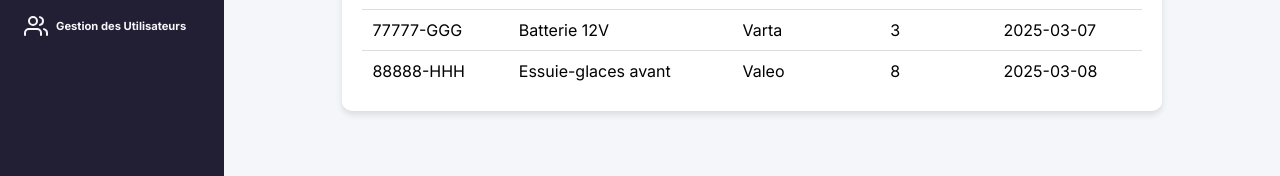
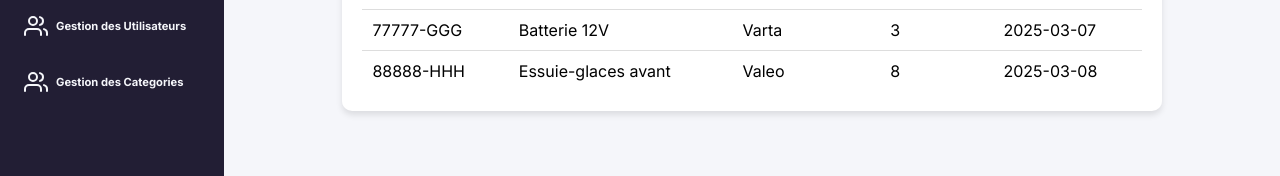
Before and after one commit to Laya2015/ManageStockAvancee, a Next.js app: page /dashboard/retours in a window 1280 px wide. Shown: the part 404-580 px from the top of the page. Built offline with nearby package versions, Linux system fonts and the light colour scheme.

Commit message:
initier le model Commande.js

```diff
--- a/components/SideBar.jsx
+++ b/components/SideBar.jsx
@@ -145,6 +145,36 @@ export default function SideBar() {
               </div>
             )}
           </li>
+
+
+
+
+          <li>
+            {url === "/dashboard/categories" ? (
+              <div className={style.selection}>
+                <span className={style.circleH}></span>
+                <span className={style.circleB}></span>
+                <FiUsers
+                  className={style.sideBarLogo}
+                  style={{ color: "black" }}
+                />
+                <Link href="/dashboard/categories">
+                  Gestion des Categories
+                </Link>
+              </div>
+            ) : (
+              <div>
+                <FiUsers className={style.sideBarLogo} />
+                <Link href="/dashboard/categories">
+                  Gestion des Categories
+                </Link>
+              </div>
+            )}
+          </li>
+
+
+
+
         </ul>
         <ul>
           <li>
```
